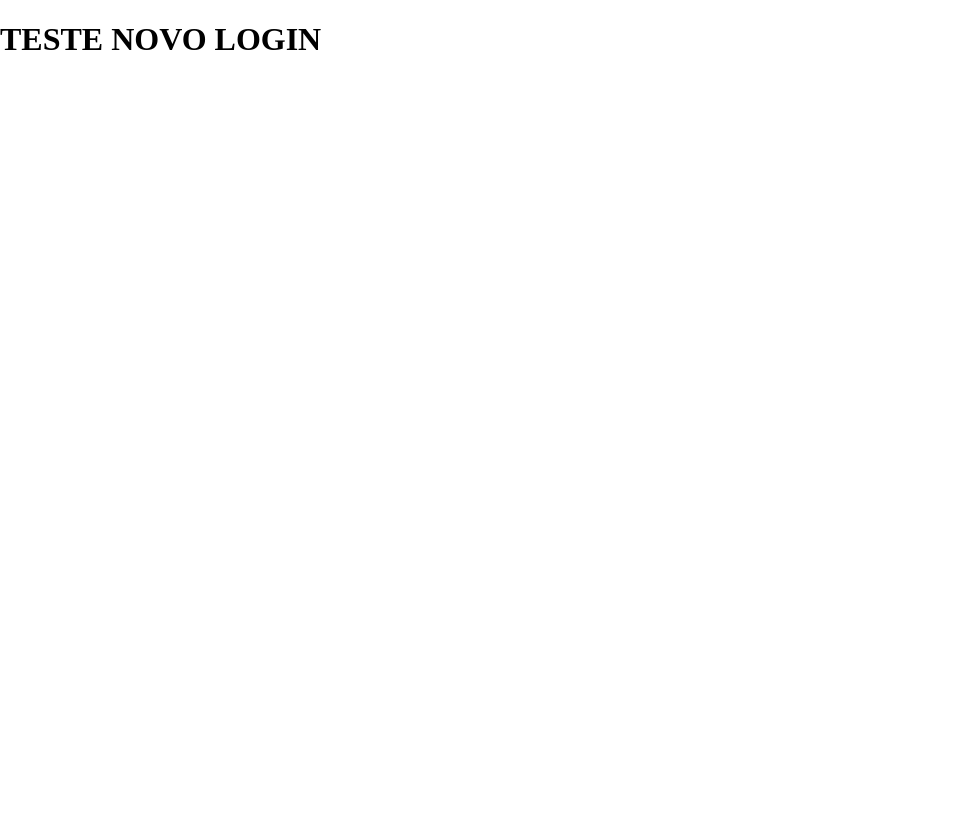
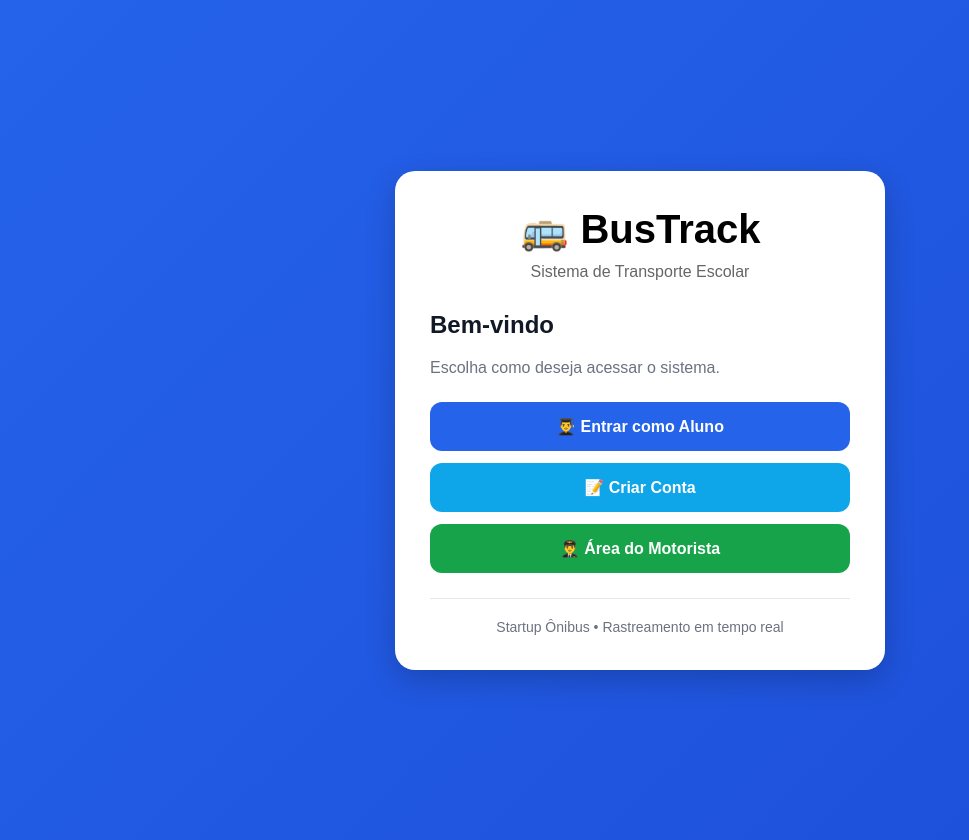
Before and after one commit to alvaro-73/onibus-startup, a Next.js app in the folder frontend/: page / in a window 1280 px wide. Shown: the whole page, without its empty margins (0-969 px from the left). Built offline with nearby package versions, Linux system fonts and the light colour scheme.

Commit message:
login-atualizado

```diff
--- a/frontend/app/page.tsx
+++ b/frontend/app/page.tsx
@@ -1,5 +1,137 @@
-export default function Home() {
+"use client";
+
+import Link from "next/link";
+
+export default function Login() {
   return (
-    <h1>TESTE NOVO LOGIN</h1>
+    <div
+      style={{
+        minHeight: "100vh",
+        background: "linear-gradient(135deg, #2563eb, #1d4ed8)",
+        display: "flex",
+        justifyContent: "center",
+        alignItems: "center",
+        fontFamily: "Arial",
+        padding: 20,
+      }}
+    >
+      <div
+        style={{
+          width: 420,
+          background: "white",
+          padding: 35,
+          borderRadius: 20,
+          boxShadow: "0 10px 30px rgba(0,0,0,0.2)",
+        }}
+      >
+        <div style={{ textAlign: "center" }}>
+          <h1
+            style={{
+              margin: 0,
+              fontSize: 40,
+            }}
+          >
+            🚌 BusTrack
+          </h1>
+
+          <p
+            style={{
+              color: "#666",
+              marginTop: 10,
+              marginBottom: 30,
+            }}
+          >
+            Sistema de Transporte Escolar
+          </p>
+        </div>
+
+        <h2
+          style={{
+            marginBottom: 20,
+            color: "#111827",
+          }}
+        >
+          Bem-vindo
+        </h2>
+
+        <p
+          style={{
+            color: "#6b7280",
+            marginBottom: 25,
+          }}
+        >
+          Escolha como deseja acessar o sistema.
+        </p>
+
+        <Link href="/aluno">
+          <button
+            style={{
+              width: "100%",
+              padding: 15,
+              marginBottom: 12,
+              border: "none",
+              borderRadius: 12,
+              background: "#2563eb",
+              color: "white",
+              fontSize: 16,
+              fontWeight: "bold",
+              cursor: "pointer",
+            }}
+          >
+            👨‍🎓 Entrar como Aluno
+          </button>
+        </Link>
+
+        <Link href="/cadastro">
+          <button
+            style={{
+              width: "100%",
+              padding: 15,
+              marginBottom: 12,
+              border: "none",
+              borderRadius: 12,
+              background: "#0ea5e9",
+              color: "white",
+              fontSize: 16,
+              fontWeight: "bold",
+              cursor: "pointer",
+            }}
+          >
+            📝 Criar Conta
+          </button>
+        </Link>
+
+        <Link href="/motorista">
+          <button
+            style={{
+              width: "100%",
+              padding: 15,
+              border: "none",
+              borderRadius: 12,
+              background: "#16a34a",
+              color: "white",
+              fontSize: 16,
+              fontWeight: "bold",
+              cursor: "pointer",
+            }}
+          >
+            👨‍✈️ Área do Motorista
+          </button>
+        </Link>
+
+        <div
+          style={{
+            marginTop: 25,
+            paddingTop: 20,
+            borderTop: "1px solid #e5e7eb",
+            textAlign: "center",
+            color: "#6b7280",
+            fontSize: 14,
+          }}
+        >
+          Startup Ônibus • Rastreamento em tempo real
+        </div>
+      </div>
+    </div>
   );
 }
```
